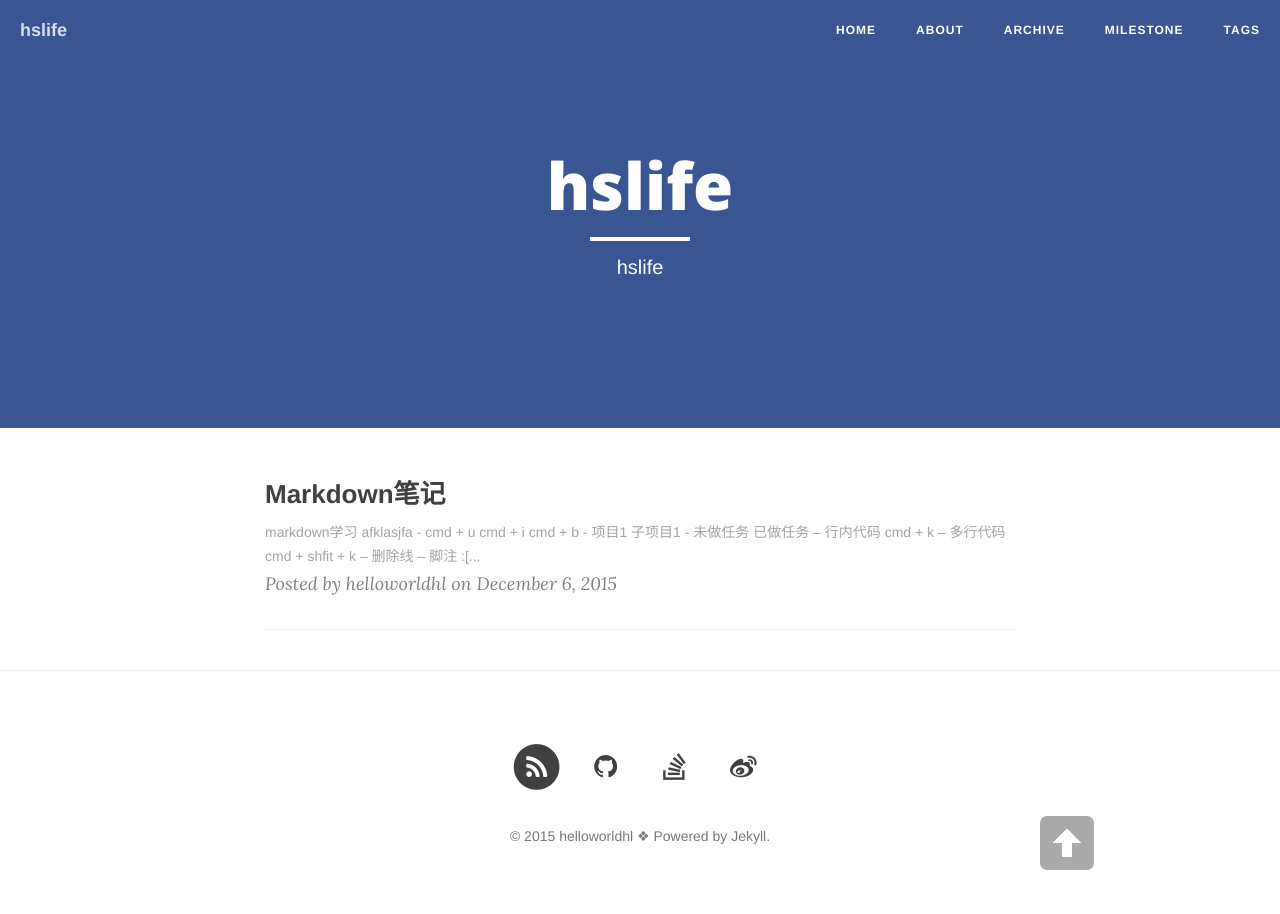
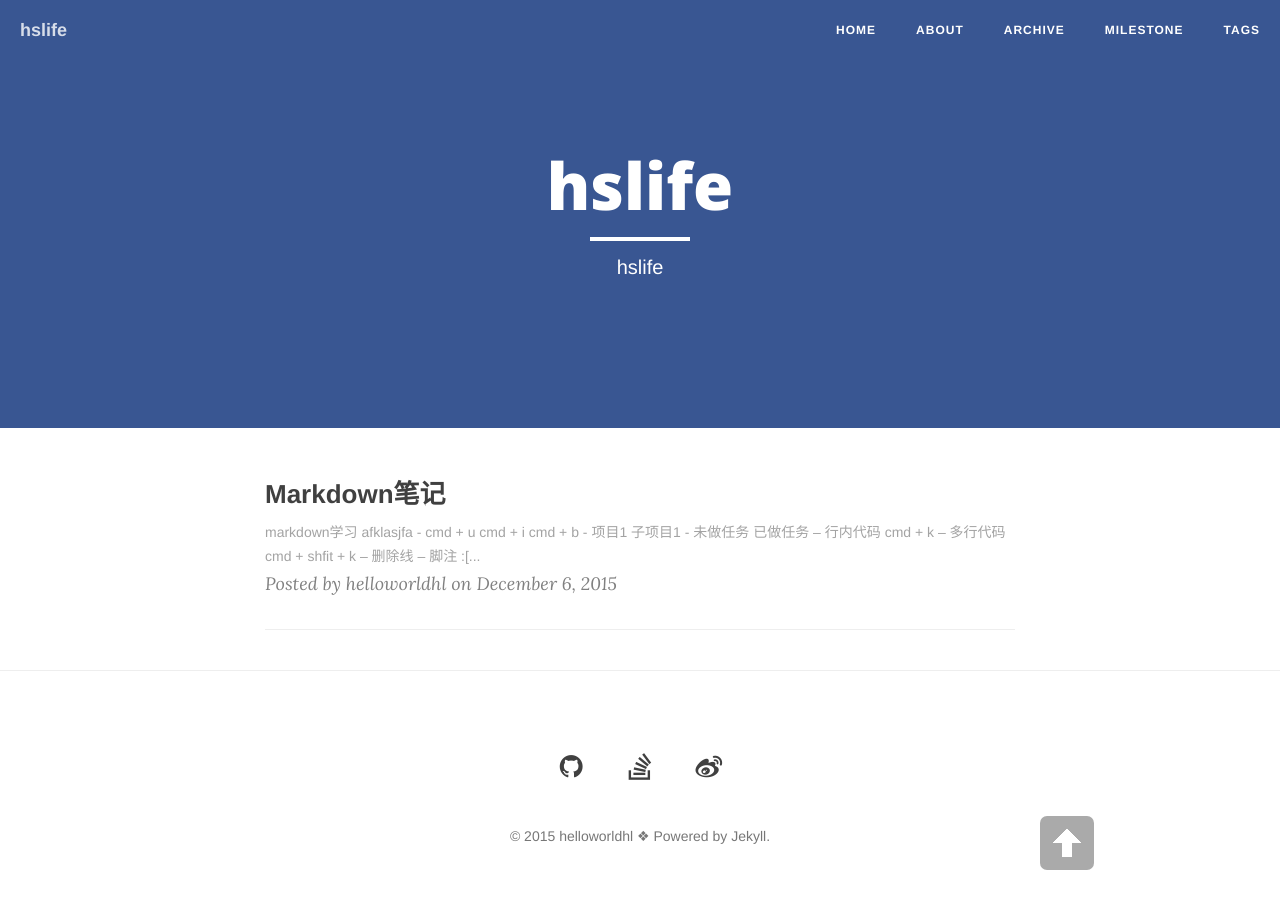
Before and after one commit to helloworldhl/helloworldhl.github.io, a Jekyll site: the page built from index.html, in a window 1280 px wide. Built offline with Jekyll 4.4.1, drawn with Linux system fonts in a browser that asks for light colours; nearby versions of some CDN libraries; the list of posts is cut into pages by our own code.

Commit message:
new change

```diff
--- a/_includes/footer.html
+++ b/_includes/footer.html
@@ -5,14 +5,14 @@
             <div class="col-lg-8 col-lg-offset-2 col-md-10 col-md-offset-1">
                 <ul class="list-inline text-center">
                     <!-- kill the Facebook and Weibo -->
-                    <li>
-                        <a href="{{ "/feed.xml" | prepend: site.baseurl }}">
-                            <span class="fa-stack fa-lg">
-                                <i class="fa fa-circle fa-stack-2x"></i>
-                                <i class="fa fa-rss fa-stack-1x fa-inverse"></i>
-                            </span>
-                        </a>
-                    </li>
+                    <!--<li>-->
+                        <!--<a href="{{ "/feed.xml" | prepend: site.baseurl }}">-->
+                            <!--<span class="fa-stack fa-lg">-->
+                                <!--<i class="fa fa-circle fa-stack-2x"></i>-->
+                                <!--<i class="fa fa-rss fa-stack-1x fa-inverse"></i>-->
+                            <!--</span>-->
+                        <!--</a>-->
+                    <!--</li>-->
                     <!--{% if site.twitter_username %}-->
                     <!--<li>-->
                         <!--<a href="https://twitter.com/{{ site.twitter_username }}">-->
```
